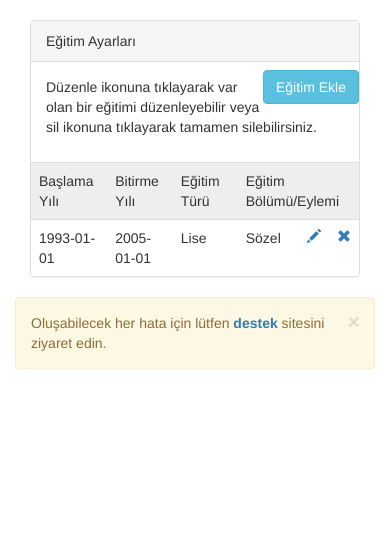
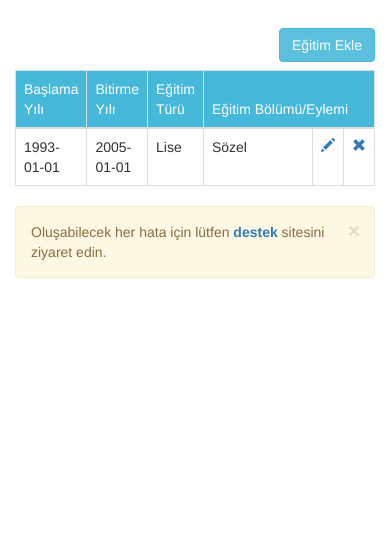
Before and after one commit to 0kan87/admin-panelli-kisisel-portfolyo, a PHP site: page /yonetim/egitim.php in a window 390 px wide. Shown: the part 51-588 px from the top of the page. Run offline with PHP 8.4, Linux system fonts and the light colour scheme; the visitor is signed in with stand-in values (Sample User, id 1); data comes from the database, SQL or seed files in the repository; some libraries are stand-ins or nearby versions.

Commit message:
Responsive İyileştirmeler

```diff
--- a/yonetim/egitim.php
+++ b/yonetim/egitim.php
@@ -144,17 +144,13 @@ if (!empty($_SERVER['QUERY_STRING'])) {
 $queryString_egitim = sprintf("&totalRows_egitim=%d%s", $totalRows_egitim, $queryString_egitim);
 ?>
 <!DOCTYPE html PUBLIC "-//W3C//DTD XHTML 1.0 Transitional//EN" "http://www.w3.org/TR/xhtml1/DTD/xhtml1-transitional.dtd">
-<html xmlns="http://www.w3.org/1999/xhtml"><!-- InstanceBegin template="/Templates/panel.dwt.php" codeOutsideHTMLIsLocked="false" -->
+<html xmlns="http://www.w3.org/1999/xhtml">
 <head>
 <meta http-equiv="Content-Type" content="text/html; charset=utf-8" />
-<!-- InstanceBeginEditable name="doctitle" -->
 <title>Yönetim Paneli</title>
-<!-- InstanceEndEditable -->
 <link href="../SpryAssets/SpryMenuBarVertical.css" rel="stylesheet" type="text/css" />
 <link rel="stylesheet" href="../css/style.css">
 <link rel="stylesheet" href="../css/bootstrap.min.css">
-<!-- InstanceBeginEditable name="head" -->
-<!-- InstanceEndEditable -->
 </head>
 <body>
 	<div class="navbar navbar-inverse navbar-static-top">
@@ -182,38 +178,30 @@ $queryString_egitim = sprintf("&totalRows_egitim=%d%s", $totalRows_egitim, $quer
 			</div>
 		</div>
 	</div>
+
   <div class="container">
-<!-- InstanceBeginEditable name="EditRegion1" -->
-<div class="col-xs-12 col-sm-12 col-md-12">
-<div class="panel panel-default">
-  <!-- Default panel contents -->
-  <div class="panel-heading">Eğitim Ayarları</div>
     <a href="egitim-ekle.php" class="navbar-btn btn-info btn pull-right">Eğitim Ekle</a>
-  <div class="panel-body">
-    <p>Düzenle ikonuna tıklayarak var olan bir eğitimi düzenleyebilir veya sil ikonuna tıklayarak tamamen silebilirsiniz.</p>
-  </div>
-
-  <!-- Table -->
-  <table class="table">
-          <tr bgcolor="#EEEEEE">
-        <td width="157">Başlama Yılı</td>
-        <td width="148">Bitirme Yılı</td>
-        <td width="205">Eğitim Türü</td>
-        <td colspan="3">Eğitim Bölümü/Eylemi</td>
+    <table class="table table-hover table-bordered">
+      <tr>
+        <thead bgcolor="#46b8da" style="color:white;">
+          <th>Başlama Yılı</th>
+          <th>Bitirme Yılı</th>
+          <th>Eğitim Türü</th>
+          <th colspan="3">Eğitim Bölümü/Eylemi</th>
+        </thead>
       </tr>
         <?php do { ?>
-        <tr bgcolor="#FFFFFF">
+          <tr>
             <td><?php echo $row_egitim['baslamatarihi']; ?></td>
             <td><?php echo $row_egitim['bitirmetarihi']; ?></td>
             <td><?php echo $row_egitim['okulduzeyi']; ?></td>
             <td width="203"><?php echo $row_egitim['bolum']; ?></td>
-          <td width="16"><a href="egitim-duzenle.php?id=<?php echo $row_egitim['id']; ?>"><span class="glyphicon glyphicon-pencil" aria-hidden="true"></span></a></td>
-          <td width="16"><a href="egitim-sil.php?id=<?php echo $row_egitim['id']; ?>"><span class="glyphicon glyphicon-remove" aria-hidden="true"></span></a></td>
+            <td width="4"><center><a href="egitim-duzenle.php?id=<?php echo $row_egitim['id']; ?>"><span class="glyphicon glyphicon-pencil" aria-hidden="true"></span></a></center></td>
+            <td width="4"><center><a href="egitim-sil.php?id=<?php echo $row_egitim['id']; ?>"><span class="glyphicon glyphicon-remove" aria-hidden="true"></span></a></center></td>
           </tr>
           <?php } while ($row_egitim = mysql_fetch_assoc($egitim)); ?>
     </table>
-</div>
-</div>
+
     <table border="0">
       <tr>
         <td><?php if ($pageNum_egitim > 0) { // Show if not first page ?>
@@ -230,10 +218,8 @@ $queryString_egitim = sprintf("&totalRows_egitim=%d%s", $totalRows_egitim, $quer
             <?php } // Show if not last page ?></td>
       </tr>
     </table>
-    </p>
-    <!-- InstanceEndEditable -->
+  </div>
 
-    </div>
   <div class="container">
     <div class="alert alert-warning alert-dismissible" role="alert">
     <button type="button" class="close" data-dismiss="alert" aria-label="Close"><span aria-hidden="true">&times;</span></button>
@@ -250,7 +236,7 @@ $queryString_egitim = sprintf("&totalRows_egitim=%d%s", $totalRows_egitim, $quer
 <script src="http://code.jquery.com/jquery-1.10.2.min.js"></script>
 <script src="../js/bootstrap.min.js"></script>
 </body>
-<!-- InstanceEnd --></html>
+</html>
 <?php
 mysql_free_result($egitim);
 ?>
--- a/yonetim/sosyal.php
+++ b/yonetim/sosyal.php
@@ -145,12 +145,10 @@ $totalRows_sosyal = mysql_num_rows($sosyal);
   <div class="container">
       <a href="sosyal-ekle.php" class="navbar-btn btn-info btn pull-right">Sosyal Link Ekle</a>
       <table class="table table-bordered table-hover table-responsive">
-        <thead>
+        <thead bgcolor="#46b8da" style="color:white;">
           <tr>
             <th>Renk</th>
-            <th>Link</th>
-            <th>Düzenle</th>
-            <th>Sil</th>
+            <th colspan="3">Link</th>
           </tr>
         </thead>
         <?php do { ?>
```
Also changed, not shown: yonetim/deneyimler.php (+15 -28 lines), yonetim/yetenek-duzenle.php (+2 -8 lines), yonetim/yetenekler.php (+4 -8 lines). Lines whose indentation alone changed are shown as unchanged.
